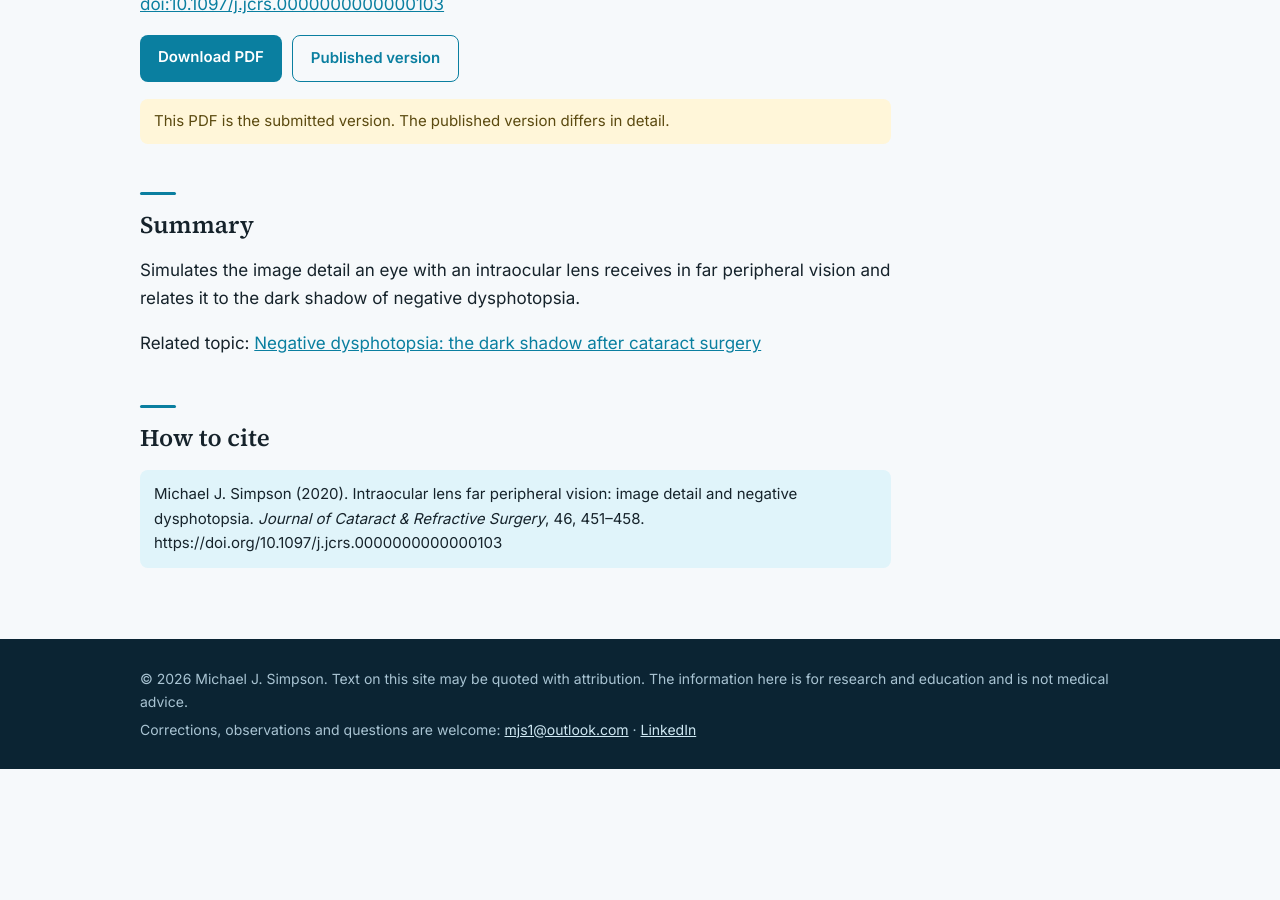
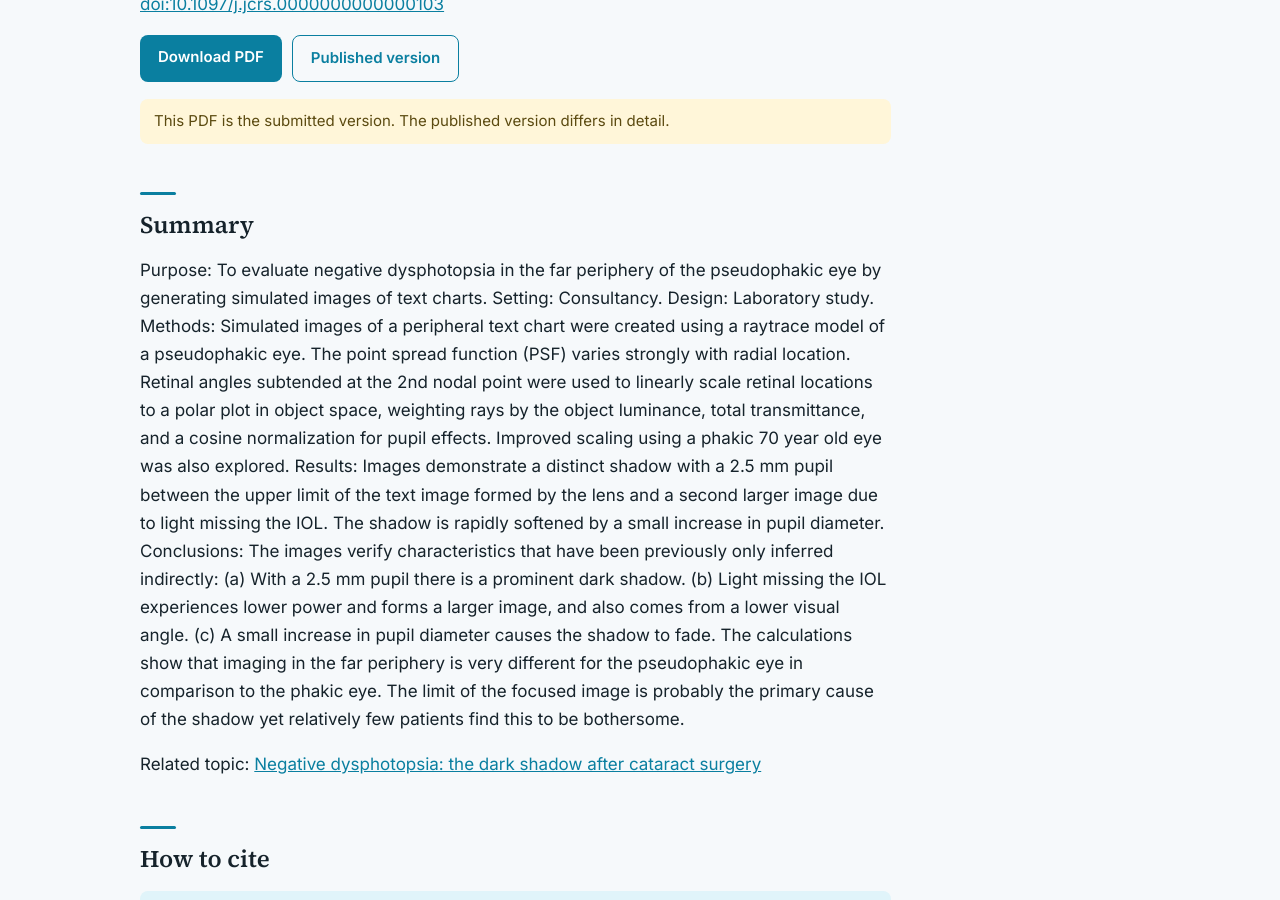
Before and after one commit to mjs1mjs1/eyeopticz, a Jekyll site: the page built from _papers/iol-far-peripheral-vision-image-detail.md, in a window 1280 px wide and 900 px high, scrolled down 563 px. Built offline with Jekyll 4.4.1, drawn with Linux system fonts in a browser that asks for light colours; before the commit the page ends 1332 px from its top, so only the background shows below that.

Commit message:
Update iol-far-peripheral-vision-image-detail.md

```diff
--- a/_papers/iol-far-peripheral-vision-image-detail.md
+++ b/_papers/iol-far-peripheral-vision-image-detail.md
@@ -14,4 +14,9 @@ topic: dysphotopsia
 version_note: This PDF is the submitted version. The published version differs in detail.
 ---
 <!-- Replace this paragraph with the paper's abstract. -->
-Simulates the image detail an eye with an intraocular lens receives in far peripheral vision and relates it to the dark shadow of negative dysphotopsia.
+Purpose: To evaluate negative dysphotopsia in the far periphery of the pseudophakic eye by generating simulated images of text charts.
+Setting: Consultancy.
+Design: Laboratory study.
+Methods: Simulated images of a peripheral text chart were created using a raytrace model of a pseudophakic eye. The point spread function (PSF) varies strongly with radial location. Retinal angles subtended at the 2nd nodal point were used to linearly scale retinal locations to a polar plot in object space, weighting rays by the object luminance, total transmittance, and a cosine normalization for pupil effects. Improved scaling using a phakic 70 year old eye was also explored.
+Results: Images demonstrate a distinct shadow with a 2.5 mm pupil between the upper limit of the text image formed by the lens and a second larger image due to light missing the IOL. The shadow is rapidly softened by a small increase in pupil diameter.
+Conclusions: The images verify characteristics that have been previously only inferred indirectly: (a) With a 2.5 mm pupil there is a prominent dark shadow. (b) Light missing the IOL experiences lower power and forms a larger image, and also comes from a lower visual angle. (c) A small increase in pupil diameter causes the shadow to fade. The calculations show that imaging in the far periphery is very different for the pseudophakic eye in comparison to the phakic eye. The limit of the focused image is probably the primary cause of the shadow yet relatively few patients find this to be bothersome.
```
